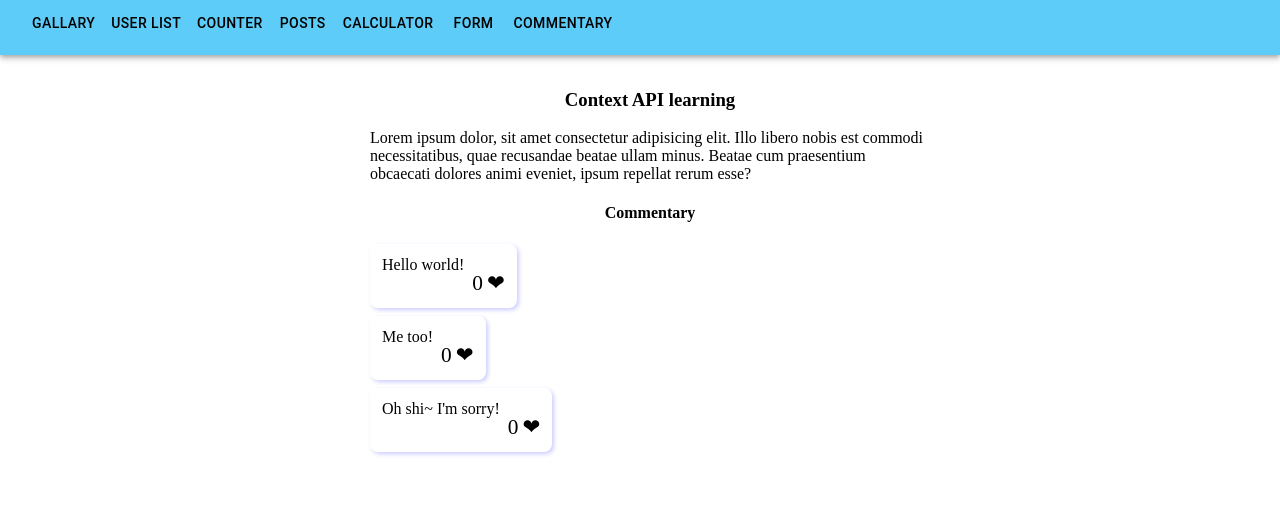
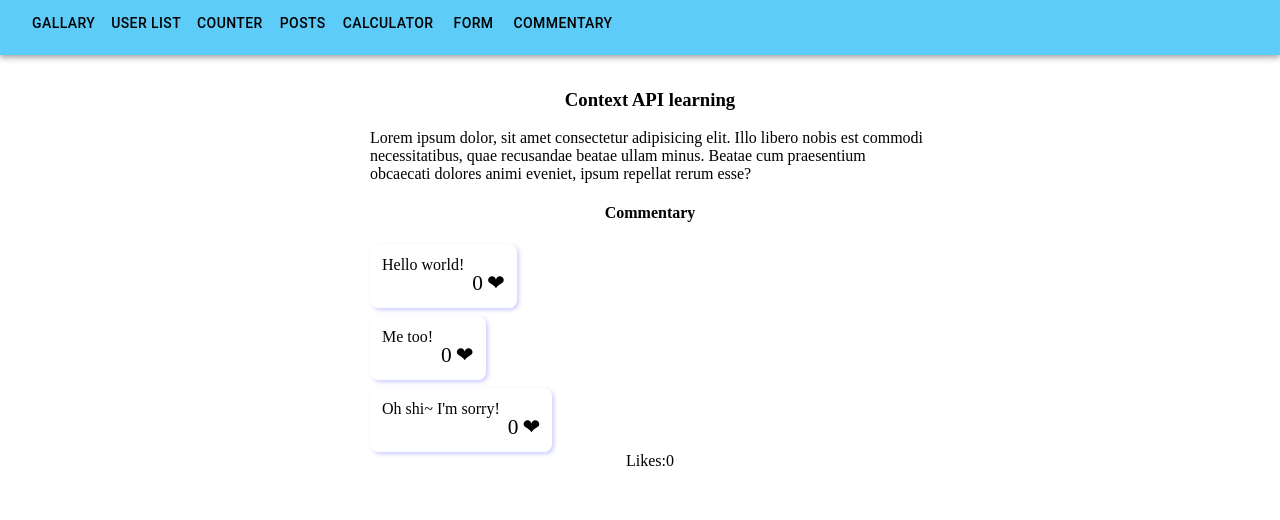
Before and after one commit to Salpan/React-HomeWork, a React (Create React App) app: page /context in a window 1280 px wide. Shown: the part 136-656 px from the top of the page. Built offline with nearby package versions, Linux system fonts and the light colour scheme.

Commit message:
Use react hook useContext

```diff
--- a/src/pages/contex-api-page/ContextApiPage.jsx
+++ b/src/pages/contex-api-page/ContextApiPage.jsx
@@ -1,9 +1,22 @@
+import { createContext, useState } from "react"
 import Commentary from "./components/commentary/Commentary"
 import "./styles.css"
 
+export const LikesContext = createContext({
+    likes: 0
+})
+
 export const ContextApiPage = () => {
+
+    const [likesCounter, setLikesCounter] = useState(0)
+
+    const addLikes = () => {
+        setLikesCounter((prev) => prev + 1)
+    }
+
     return (
-        <div className="context-wrapper">
+        <LikesContext.Provider value={{ likes: likesCounter, addLikes }}>
+            < div className="context-wrapper" >
                 <h3>Context API learning</h3>
                 <div className="context-main-text">
                     Lorem ipsum dolor, sit amet consectetur adipisicing elit.
@@ -18,6 +31,10 @@ export const ContextApiPage = () => {
                         )
                     })}
                 </div>
+                <div>
+                    Likes:<span>{likesCounter}</span>
                 </div>
+            </div >
+        </LikesContext.Provider >
     )
 }
--- a/src/pages/contex-api-page/components/commentary/Commentary.jsx
+++ b/src/pages/contex-api-page/components/commentary/Commentary.jsx
@@ -1,16 +1,22 @@
-import { memo } from "react"
+import { memo, useContext } from "react"
 
 import '../../styles.css'
 import { useState } from "react"
 import { useCallback } from "react"
+import { LikesContext } from "../../ContextApiPage"
 
 
 export const Commentary = ({ text }) => {
     const [likes, setLikes] = useState(0)
+    const { addLikes } = useContext(LikesContext)
 
     const handleClick = useCallback(() => {
-        setLikes((prev) => prev + 1)
-    }, [setLikes])
+        setLikes((prev) => {
+            const newValue = prev + 1
+            addLikes(newValue)
+            return newValue
+        })
+    }, [addLikes])
 
     return (
         <div className="context-commentary">
```
Lines whose indentation alone changed are shown as unchanged.
